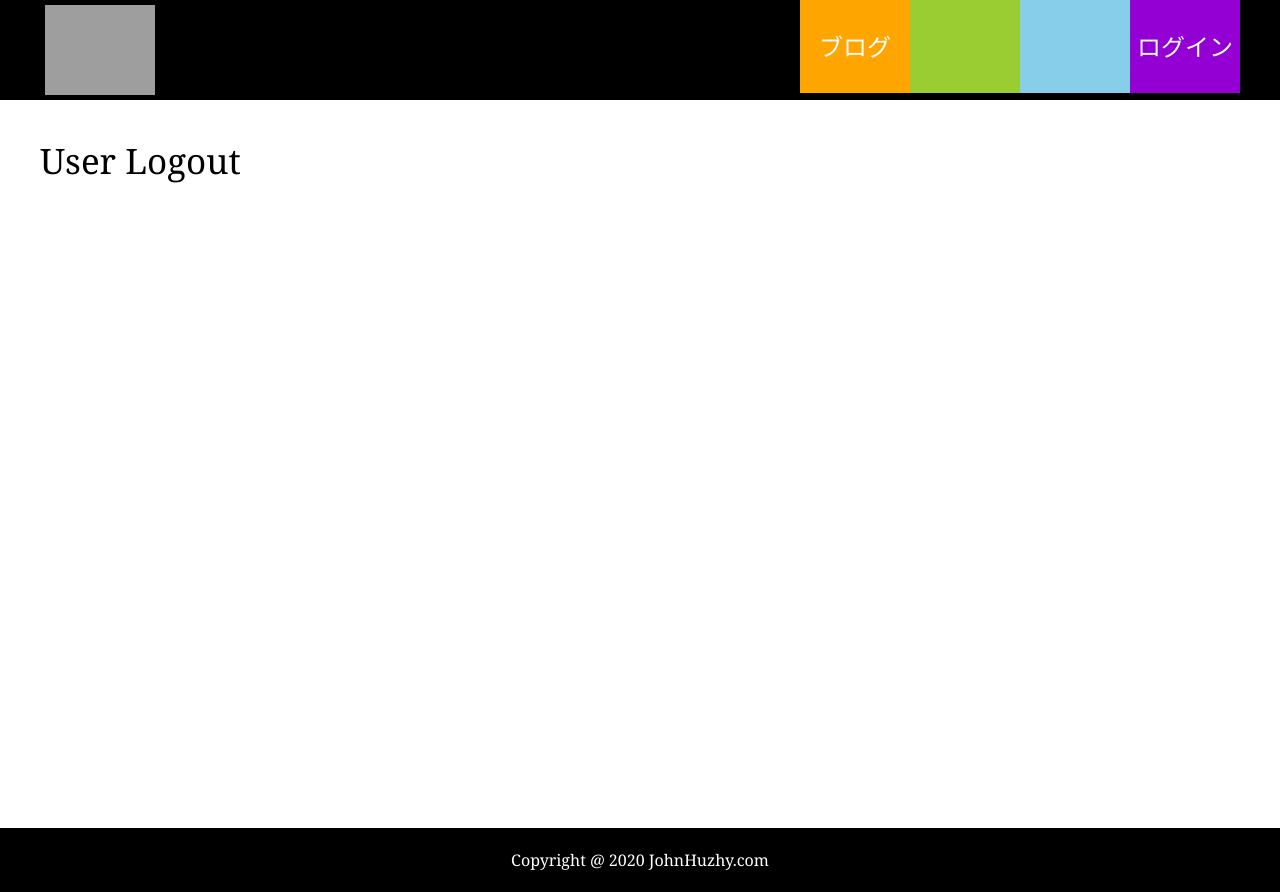
After one commit to johnhuzhy/MyPythonExam, a Django app: page /user/logout/ in a window 1280 px wide. The commit adds this page. Run offline with Django 3.2, Linux system fonts and the light colour scheme; grey boxes are pictures that could not be loaded.

Commit message:
2.3 完了

```diff
--- a/src/DjangoWeb/templates/header.html
+++ b/src/DjangoWeb/templates/header.html
@@ -5,8 +5,12 @@
     <nav>
       <a href="{% url 'blog_title' %}">ブログ</a>
       <a href="#"></a>
+      <a href="#"></a>
+      {% if user.is_authenticated %}
+      <a href="{% url 'user_logout' %}">ログアウト</a>
+      {% else %}
       <a href="{% url 'user_login' %}">ログイン</a>
-      <a href="#"></a>
+      {% endif %}
     </nav>
   </div>
 </header>
--- a/src/DjangoWeb/templates/user/login.html
+++ b/src/DjangoWeb/templates/user/login.html
@@ -1,6 +1,11 @@
 {% extends "base.html" %}
+{% load static %}
 
 {% block title %}Login{% endblock %}
+
+{% block style %}
+<link rel="stylesheet" href="{% static '/css/user.css' %}"/>
+{% endblock %}
 
 {% block content %}
 <section class="main">
--- /dev/null
+++ b/src/DjangoWeb/templates/user/logout.html
@@ -0,0 +1,14 @@
+{% extends "base.html" %}
+{% load static %}
+
+{% block title %}Login{% endblock %}
+
+{% block style %}
+<link rel="stylesheet" href="{% static '/css/user.css' %}"/>
+{% endblock %}
+
+{% block content %}
+<section class="main">
+    <h1>User Logout</h1>
+</section>
+{% endblock %}
--- a/src/DjangoWeb/user/urls.py
+++ b/src/DjangoWeb/user/urls.py
@@ -3,4 +3,5 @@ from . import views
 
 urlpatterns = [
     url(r'^login/$', views.user_login, name="user_login"),
+    url(r'^logout/$', views.user_logout, name="user_logout"),
 ]
--- a/src/DjangoWeb/user/views.py
+++ b/src/DjangoWeb/user/views.py
@@ -1,6 +1,6 @@
 from django.shortcuts import render
-from django.http import HttpResponse
-from django.contrib.auth import authenticate, login
+from django.http import HttpResponse, HttpResponseRedirect
+from django.contrib import auth
 from .forms import LoginForm
 
 
@@ -9,10 +9,12 @@ def user_login(request):
         login_form = LoginForm(request.POST)
         if login_form.is_valid():
             cd = login_form.cleaned_data
-            user = authenticate(username=cd['username'],password=cd['password'])
+            user = auth.authenticate(
+                username=cd['username'], password=cd['password'])
             if user:
-                login(request, user)
-                return HttpResponse("Welcome you, you have been authenticated sucessfully!")
+                auth.login(request, user)
+                return HttpResponseRedirect('/blog/')
+                # return HttpResponse("Welcome you, you have been authenticated sucessfully!")
             else:
                 return HttpResponse("Usrname or Password is not right!")
         else:
@@ -20,3 +22,9 @@ def user_login(request):
     elif request.method == 'GET':
         login_form = LoginForm()
         return render(request, 'user/login.html', {'form': login_form})
+
+
+def user_logout(request):
+    if request.method == 'GET':
+        auth.logout(request)
+        return render(request, 'user/logout.html')
```
